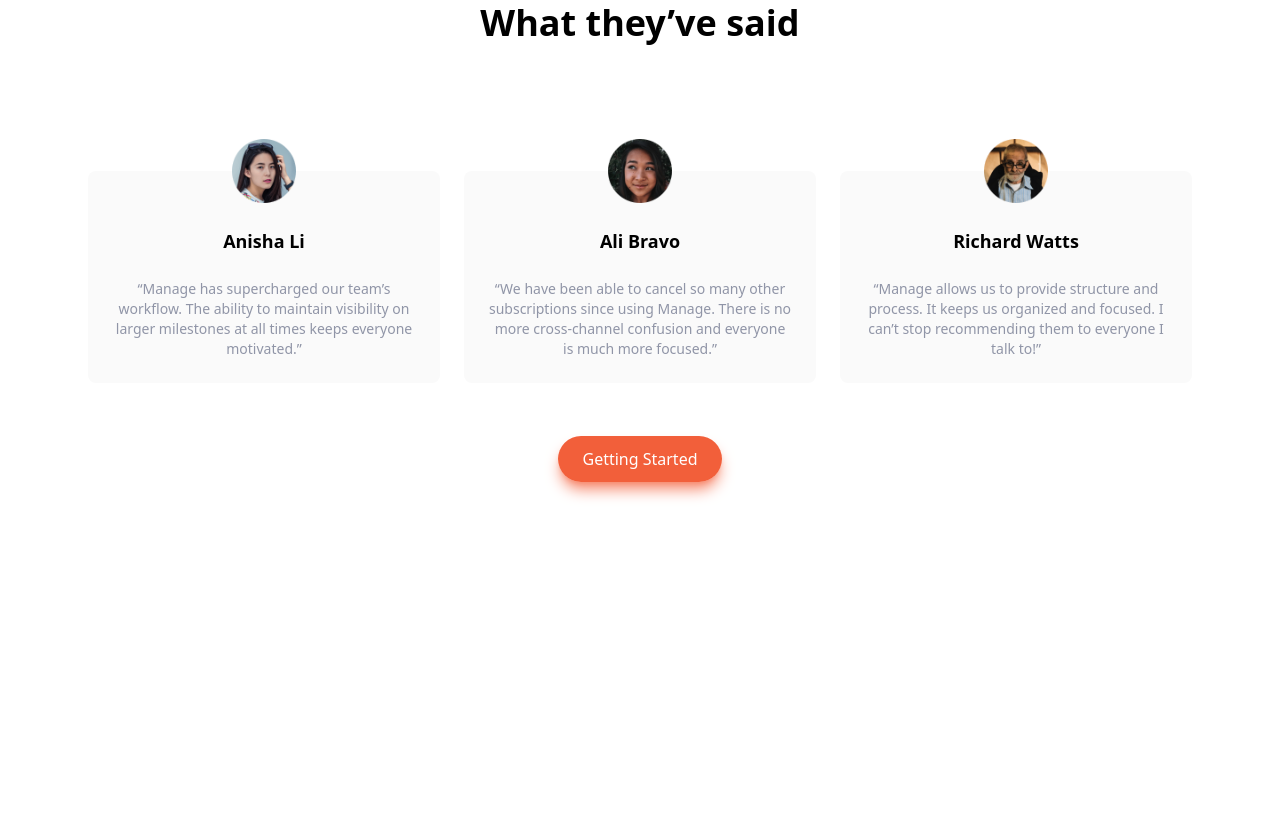
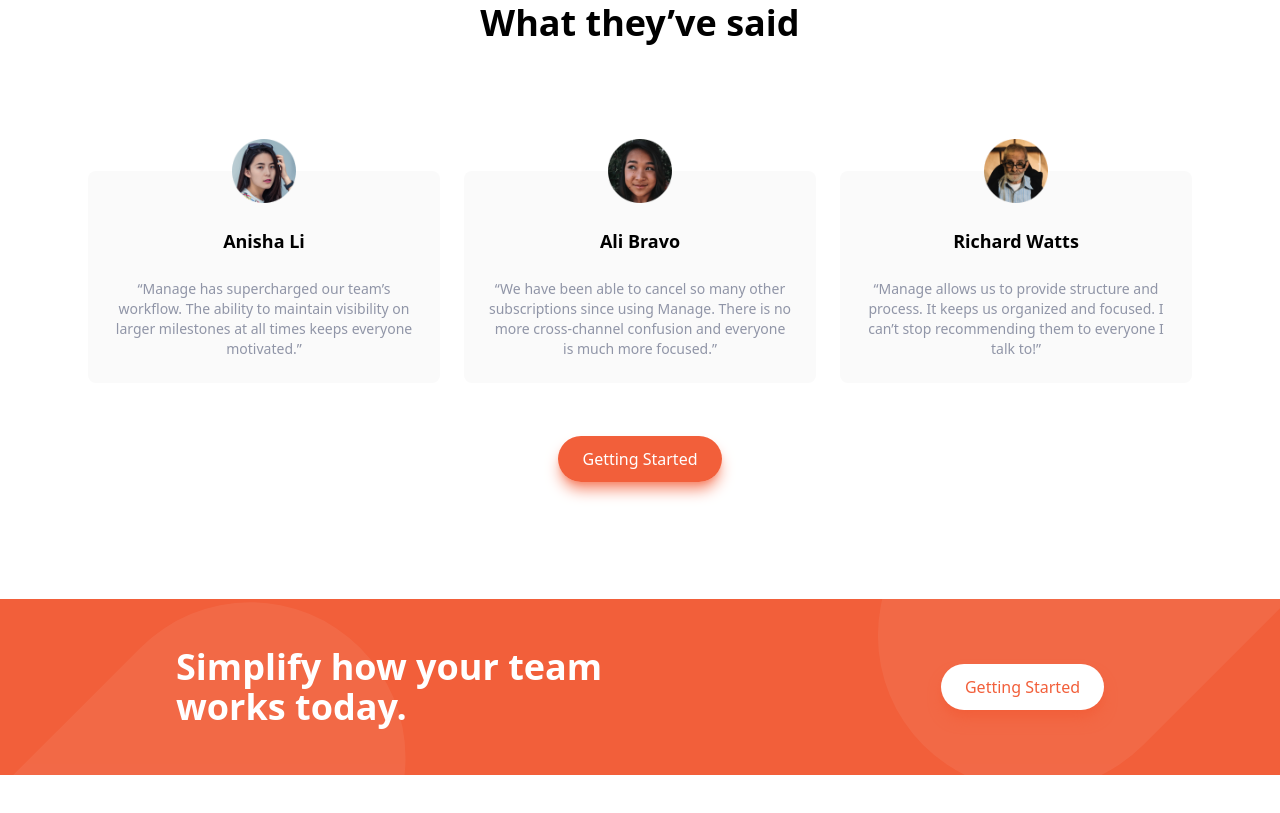
Before and after one commit to MahmoudFahiem/manage, a website: page index.html in a window 1280 px wide. Shown: the part 1269-2082 px from the top of the page. Before the commit the page ends 1868 px from the top, so only its background shows below. Drawn offline with nearby package versions, Linux system fonts and the light colour scheme.

Commit message:
Add cta section

```diff
--- a/index.html
+++ b/index.html
@@ -177,7 +177,7 @@
       </section>
     </section>
 
-    <!-- Testimonials -->
+    <!-- Testimonials Section -->
 
     <section id="testimonials">
       <div class="container mb-32 max-w-6xl px-6">
@@ -279,6 +279,32 @@
       </div>
     </section>
 
+    <!-- CTA Section -->
+
+    <section
+      id="cta"
+      class="relative bg-brightRed bg-simplify-section-mobile bg-center bg-no-repeat md:bg-simplify-section-desktop"
+    >
+      <div
+        class="container mb-32 flex flex-col items-center justify-between space-y-12 py-20 px-6 md:flex-row md:space-y-0 md:py-12"
+      >
+        <div>
+          <h2
+            class="text-center text-5xl font-bold leading-tight text-white md:max-w-lg md:text-left md:text-4xl"
+          >
+            Simplify how your team works today.
+          </h2>
+        </div>
+        <div>
+          <a
+            href="#"
+            class="baseline rounded-full bg-white p-3 px-6 capitalize text-brightRed shadow-lg shadow-brightRed hover:text-brightRedLight"
+            >getting started</a
+          >
+        </div>
+      </div>
+    </section>
+
     <script src="node_modules/@splidejs/splide/dist/js/splide.min.js"></script>
     <script src="js/app.js"></script>
   </body>
--- a/tailwind.config.js
+++ b/tailwind.config.js
@@ -23,6 +23,12 @@ module.exports = {
         veryPaleRed: "hsl(13, 100%, 96%)",
         veryLightGray: "hsl(0, 0%, 98%)",
       },
+      backgroundImage: {
+        "simplify-section-desktop":
+          "url('/imgs/bg-simplify-section-desktop.svg')",
+        "simplify-section-mobile":
+          "url('/imgs/bg-simplify-section-mobile.svg')",
+      },
     },
   },
   plugins: [
```
Also changed, not shown: css/main.css.
